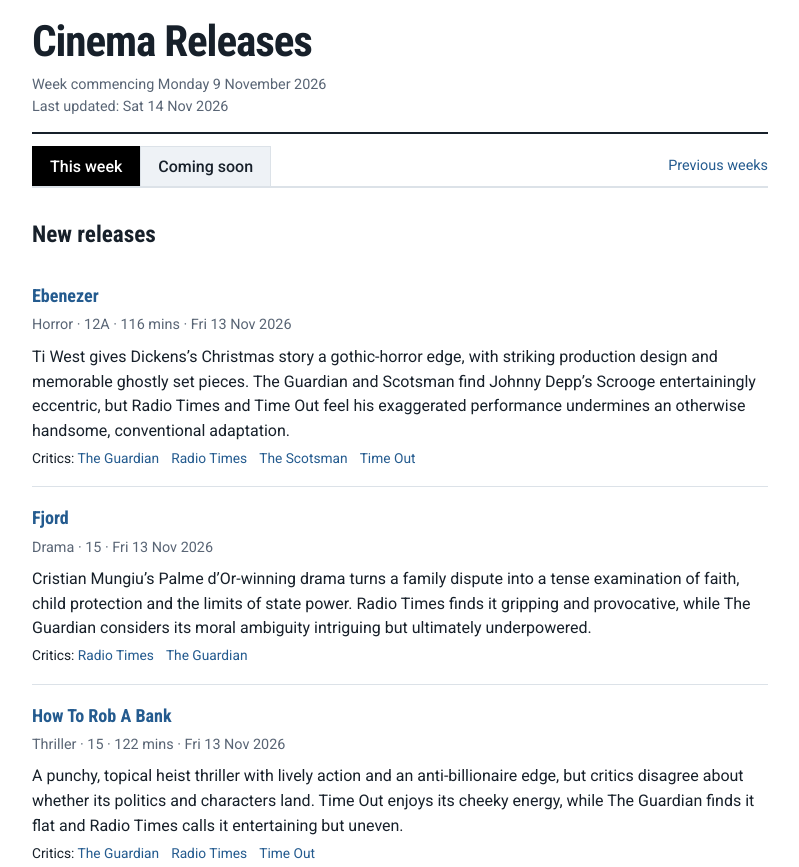
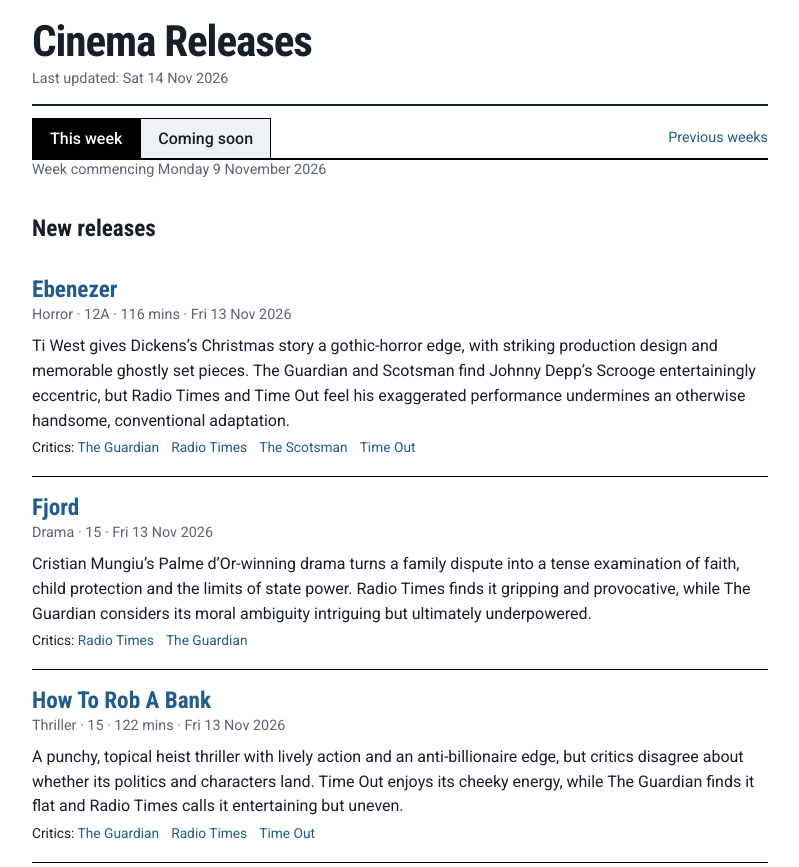
Before and after one commit to pfobwpfo/uk-cinema-releases, a plain HTML site: page index.html in a window 1280 px wide. Shown: the top 867 px of the page, without its empty margins (240-1039 px from the left). Drawn offline with Linux system fonts and the light colour scheme.

Commit message:
Refine film list layout and move week label into page

```diff
--- a/index.html
+++ b/index.html
@@ -6,20 +6,20 @@
 <title>Cinema Releases</title>
 <style>
 @import url('https://fonts.googleapis.com/css2?family=Roboto+Condensed:wght@700&family=Roboto:wght@400;500;600;700&display=swap');
-:root{color-scheme:light;--ink:#17202a;--muted:#596575;--line:#dce2e8;--paper:#fff;--accent:#245b8f;--tab:#eef2f6}
+:root{color-scheme:light;--ink:#17202a;--muted:#596575;--line:#000;--paper:#fff;--accent:#245b8f;--tab:#eef2f6}
 *{box-sizing:border-box}body{margin:0;background:var(--paper);color:var(--ink);font:16px/1.55 'Roboto',sans-serif}
 main{max-width:780px;margin:0 auto;padding:0 22px 64px}.masthead{position:sticky;top:0;z-index:20;background:var(--paper);padding:18px 0 0;box-shadow:0 1px 0 var(--line)}header{border-bottom:2px solid var(--ink);padding-bottom:14px;margin-bottom:0}
-h1,h2,h3{font-family:'Roboto Condensed',sans-serif;font-weight:700}h1{font-size:clamp(2rem,6vw,2.7rem);line-height:1.1;margin:0 0 8px;letter-spacing:-.025em}h2{font-size:1.45rem;margin:30px 0 12px}h3{font-size:1.1rem;margin:0 0 4px}
+h1,h2,h3{font-family:'Roboto Condensed',sans-serif;font-weight:700}h1{font-size:clamp(2rem,6vw,2.7rem);line-height:1.1;margin:0 0 2px;letter-spacing:-.025em}h2{font-size:1.45rem;margin:30px 0 12px}h3{font-size:1.45rem;line-height:1.2;margin:0}
 .meta,.muted{color:var(--muted);font-size:.9rem}.tabs{display:flex;gap:0;border-bottom:1px solid var(--line);margin:0;padding-top:12px}
 .tab{appearance:none;border:1px solid var(--line);border-bottom:0;border-radius:0;padding:10px 17px;background:var(--tab);color:var(--ink);font:500 1rem 'Roboto',sans-serif;cursor:pointer}
 .tab[aria-selected=true]{background:#000;color:#fff;border-color:#000}.nav-archive{margin-left:auto;align-self:center;padding:8px 0 8px 14px;white-space:nowrap;font-size:.9rem}.panel[hidden]{display:none}
-.film{padding:17px 0;border-bottom:1px solid var(--line)}.film-title{font-size:1.13rem;font-weight:700;color:var(--accent)}
-.details{font-size:.9rem;color:var(--muted);margin:3px 0 8px}.review{margin:8px 0 4px}.synopsis{margin:6px 0 0}
+.film{padding:17px 0;border-bottom:1px solid var(--line)}.film-title{font-size:1.45rem;font-weight:700;color:var(--accent)}
+.details{font-size:.9rem;color:var(--muted);margin:0 0 8px}.review{margin:8px 0 4px}.synopsis{margin:6px 0 0}
 .sources{font-size:.86rem}.sources a{margin-right:12px}a{color:var(--accent);text-decoration:none}a:hover{text-decoration:underline;text-underline-offset:3px}a:active{color:red}
 footer{margin-top:38px;border-top:1px solid var(--line);padding-top:15px}.empty{padding:18px;background:#f4f6f8;border-radius:8px;color:var(--muted)}
 </style></head>
 <body><main>
-<div class="masthead"><header><h1>Cinema Releases</h1><div class="meta" id="week">Loading releases…</div><div class="meta" id="updated"></div></header>
+<div class="masthead"><header><h1>Cinema Releases</h1><div class="meta" id="updated"></div></header>
 <nav class="tabs" role="tablist" aria-label="Film release period">
 <button class="tab" id="tab-week" role="tab" aria-selected="true" aria-controls="panel-week">This week</button>
 <button class="tab" id="tab-coming" role="tab" aria-selected="false" aria-controls="panel-coming">Coming soon</button>
@@ -35,7 +35,7 @@ const google=t=>"https://www.google.com/search?q="+encodeURIComponent(t+" showti
 function tabs(){const pairs=[["tab-week","panel-week"],["tab-coming","panel-coming"]];for(const [button,panel] of pairs){document.getElementById(button).addEventListener("click",()=>{for(const [b,p] of pairs){const active=b===button;document.getElementById(b).setAttribute("aria-selected",String(active));document.getElementById(p).hidden=!active}})}}
 function formatDate(value,options={day:"numeric",month:"short",year:"numeric"}){if(!value)return "";const d=new Date(value+"T12:00:00");return d.toLocaleDateString("en-GB",{weekday:"short",...options}).replace(/,/g,"")}
 function card(f,coming=false){const el=document.createElement("article");el.className="film";const details=[f.genre,f.certificate,f.runtime,formatDate(f.release_date)].filter(Boolean).join(" · ");const review=!coming&&f.review?'<p class="review">'+esc(f.review)+'</p>':"";const synopsis=coming&&f.synopsis?'<p class="synopsis">'+esc(f.synopsis)+'</p>':"";const links=!coming?(f.sources||[]).map(s=>'<a href="'+esc(s.url)+'" target="_blank" rel="noopener">'+esc(s.outlet)+'</a>').join(""):"";el.innerHTML='<h3><a class="film-title" href="'+google(f.title)+'" target="_blank" rel="noopener">'+esc(f.title)+'</a></h3>'+(details?'<div class="details">'+esc(details)+'</div>':"")+review+synopsis+(links?'<div class="sources">Critics: '+links+'</div>':"");return el}
-async function load(){const currentRoot=document.getElementById("current-content"),comingRoot=document.getElementById("coming-content");try{const [cr,ur]=await Promise.all([fetch("data/current.json?"+Date.now()),fetch("data/coming-soon.json?"+Date.now())]);if(!cr.ok)throw Error("current");const d=await cr.json();const coming=ur.ok?await ur.json():{films:[]};const weekMatch=(d.week_label||"").match(/(\d{1,2} [A-Za-z]+ \d{4})/);const weekDate=weekMatch?new Date(weekMatch[1]+" 12:00:00"):null;document.getElementById("week").textContent=weekDate?"Week commencing "+weekDate.toLocaleDateString("en-GB",{weekday:"long",day:"numeric",month:"long",year:"numeric"}).replace(/,/g,""):(d.week_label||"This week's releases");document.getElementById("updated").textContent="Last updated: "+formatDate(d.updated?new Date(d.updated+" 12:00:00").toISOString().slice(0,10):"");
+async function load(){const currentRoot=document.getElementById("current-content"),comingRoot=document.getElementById("coming-content");try{const [cr,ur]=await Promise.all([fetch("data/current.json?"+Date.now()),fetch("data/coming-soon.json?"+Date.now())]);if(!cr.ok)throw Error("current");const d=await cr.json();const coming=ur.ok?await ur.json():{films:[]};const weekMatch=(d.week_label||"").match(/(\d{1,2} [A-Za-z]+ \d{4})/);const weekDate=weekMatch?new Date(weekMatch[1]+" 12:00:00"):null;const weekHeading=document.createElement("div");weekHeading.className="meta";weekHeading.textContent=weekDate?"Week commencing "+weekDate.toLocaleDateString("en-GB",{weekday:"long",day:"numeric",month:"long",year:"numeric"}).replace(/,/g,""):(d.week_label||"This week's releases");currentRoot.append(weekHeading);document.getElementById("updated").textContent="Last updated: "+formatDate(d.updated?new Date(d.updated+" 12:00:00").toISOString().slice(0,10):"");
 for(const [label,films] of [["New releases",(d.films||[]).filter(x=>!x.rerelease)],["Re-releases",(d.films||[]).filter(x=>x.rerelease)]]){if(!films.length)continue;films.sort((a,b)=>(Number(!!b.review)-Number(!!a.review))||(Number(!!b.certificate)-Number(!!a.certificate))||a.title.localeCompare(b.title));const h=document.createElement("h2");h.textContent=label;currentRoot.append(h);films.forEach(f=>currentRoot.append(card(f)))}
 if(!d.films?.length)currentRoot.innerHTML='<p class="empty">The release feed has not populated yet. The weekly update runs automatically on Thursday evenings.</p>';
 const upcoming=[...(coming.films||[])].sort((a,b)=>a.release_date.localeCompare(b.release_date)||a.title.localeCompare(b.title));let last="";for(const f of upcoming){const release=new Date(f.release_date+"T12:00:00");const weekStart=new Date(release);weekStart.setDate(release.getDate()-((release.getDay()+2)%7));const group=weekStart.toISOString().slice(0,10);if(group!==last){const h=document.createElement("h2");h.textContent="Week commencing "+weekStart.toLocaleDateString("en-GB",{weekday:"long",day:"numeric",month:"long",year:"numeric"}).replace(/,/g,"");comingRoot.append(h);last=group}comingRoot.append(card(f,true))}
```
